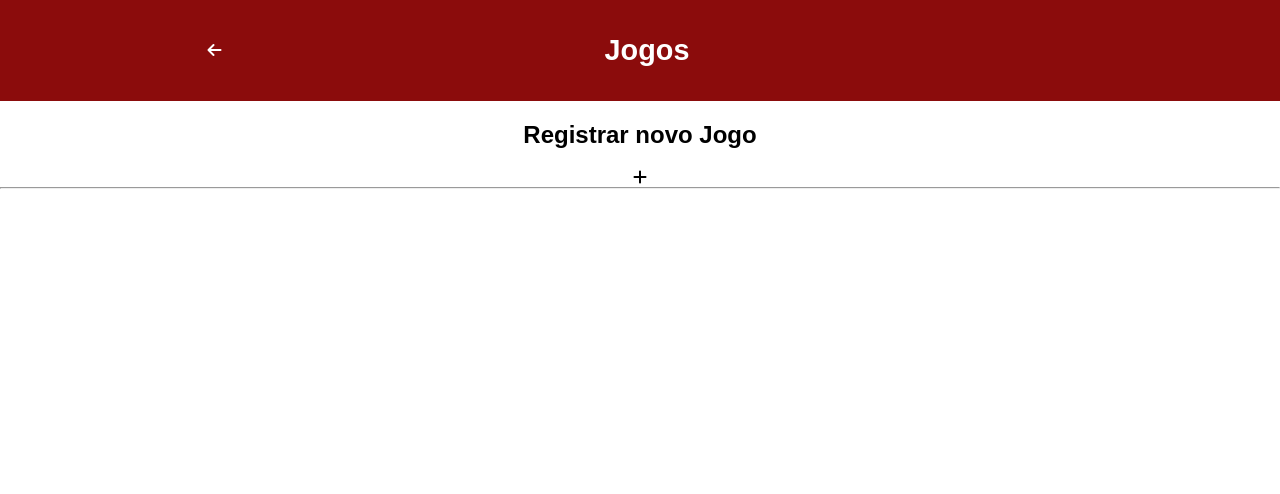
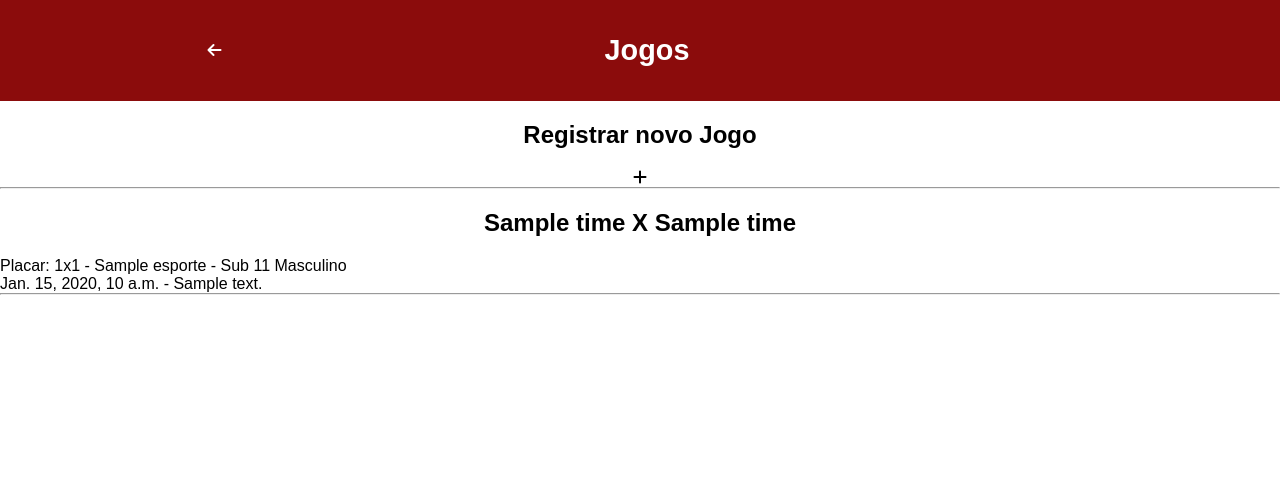
Before and after one commit to AndreASLima504/Afrojogos_Camp, a Django app: page /jogos/ in a window 1280 px wide. Shown: the top 494 px of the page. Run offline with Django 5.2, Linux system fonts and the light colour scheme; tables that the repository leaves empty hold one stand-in row (values such as "Sample post"); some libraries are stand-ins or nearby versions.

Commit message:
Tela de jogos dinâmica, fazendo consulta dos jogos

```diff
--- a/afrocamp_app/models.py
+++ b/afrocamp_app/models.py
@@ -64,7 +64,6 @@ class Time(models.Model):
     id = models.UUIDField(primary_key=True, default=uuid4())
     clube = models.ForeignKey(Clube, on_delete=models.CASCADE)
     nome = models.CharField(max_length=100)
-    # Montar um dicionário de responsável para inicializar um time
     responsavel = models.ForeignKey(Responsavel_Time, on_delete=models.SET_NULL, null=True, blank=True)
     esporte = models.ForeignKey(Esporte, on_delete=models.CASCADE)
     categoria = models.CharField(choices=CategoriaChoices, max_length=9)
--- a/afrocamp_app/templates/pages/jogos.html
+++ b/afrocamp_app/templates/pages/jogos.html
@@ -21,6 +21,11 @@
     </div>
     <hr>
     <!-- lista de jogos -->
+
+    {% for j in jogos %}
+        {% include 'pages/partials/item_jogo.html' %}
+    {% endfor %}
+
 </body>
 {% include 'pages/partials/footer_nav.html' %}
 </html>
--- /dev/null
+++ b/afrocamp_app/templates/pages/partials/item_jogo.html
@@ -0,0 +1,6 @@
+<article class="item_jogo">
+    <h2>{{j.time_1.nome}} X {{j.time_2.nome}}</h2>
+    <p>Placar: {{j.pontuacao_time1}}x{{j.pontuacao_time2}} - {{j.time_1.esporte.nome}} - {{j.time_1.get_categoria_display}}</p>
+    <p><time>{{j.tempo_fim}}</time> - {{j.fase}}</p>
+</article>
+<hr>
--- a/afrocamp_app/views.py
+++ b/afrocamp_app/views.py
@@ -1,10 +1,15 @@
 from django.shortcuts import render
+from .models import *
 
 def login(request):
     return render(request, 'pages/login.html')
 
 def jogos(request):
-    return render(request, 'pages/jogos.html')
+    jogos = Jogo.objects.all().order_by('-tempo_fim')
+    context = {
+        'jogos': jogos
+    }
+    return render(request, 'pages/jogos.html', context)
 
 def times(request):
     return render(request, 'pages/times.html')
```
